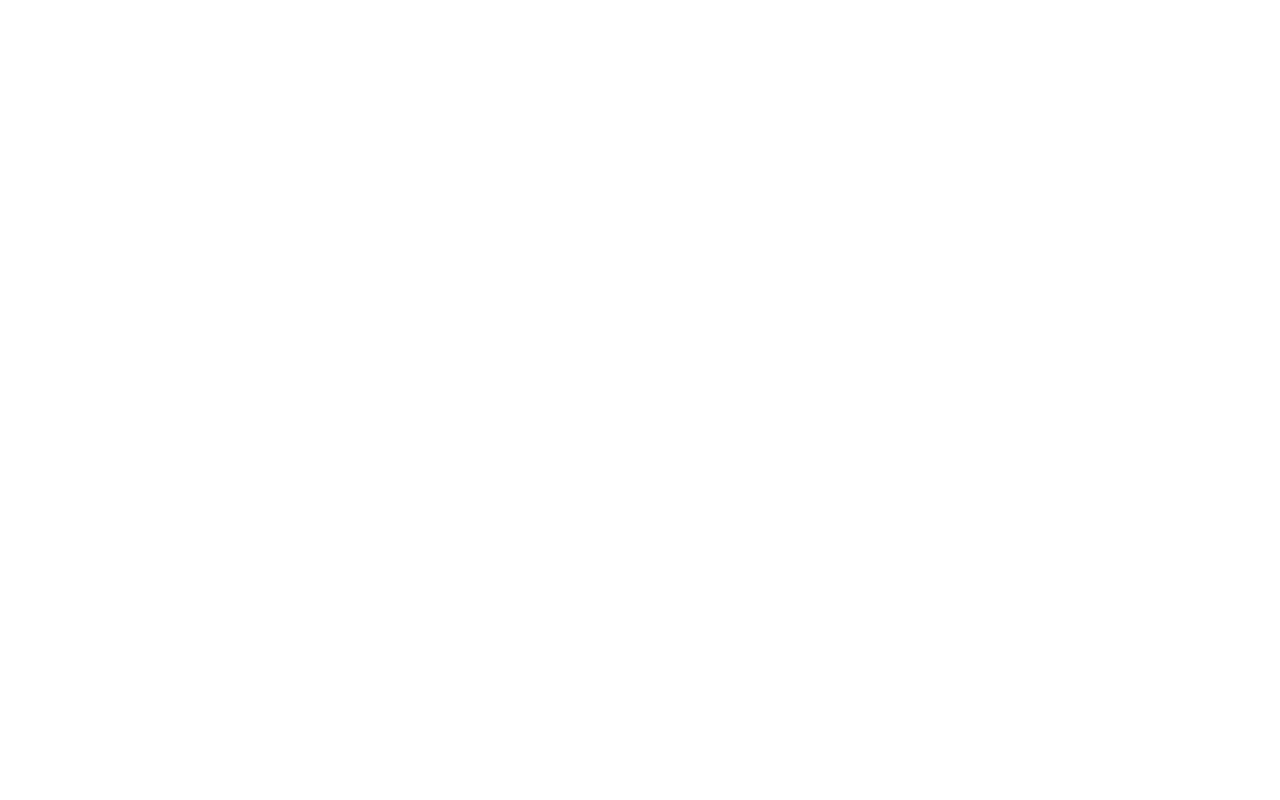
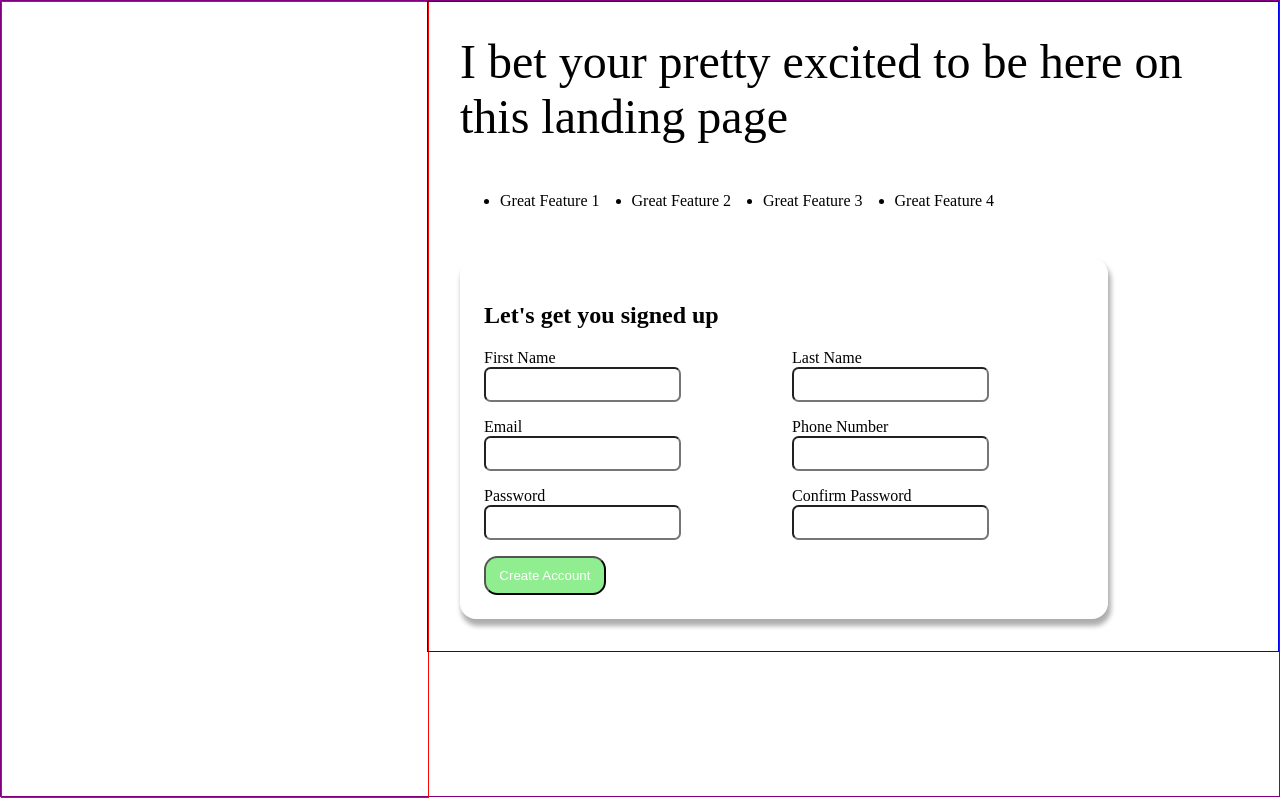
Before and after one commit to Eoin-k/Signup-Page---ODIN, a plain HTML site: page index.html in a window 1280 px wide. Drawn offline with Linux system fonts and the light colour scheme.

Commit message:
page structure, form and basic css added

```diff
--- a/index.html
+++ b/index.html
@@ -4,9 +4,61 @@
     <link rel="stylesheet" href="styles.css">
     <meta charset="UTF-8">
     <meta name="viewport" content="width=device-width, initial-scale=1.0">
-    <title>Document</title>
+    <title>Odin sign up form </title>
 </head>
 <body>
-
+    <section class="outer-section">
+        <div class="sidebar"></div>
+        <div class="main-container">
+            <div class="content-wrapper">
+                <div class="container">
+                    <p class="hero-text">I bet your pretty excited to be here on this landing page</p>
+                    <div class="features-wrapper">
+                    <ul class="features-list">
+                    <li>Great Feature 1</li>
+                    <li>Great Feature 2</li>
+                    <li>Great Feature 3</li>
+                    <li>Great Feature 4</li>
+                </ul>
+            </div>
+                <div class="form-wrapper">
+                    <form action="nowhere.myurl.com" method="post">
+                        <section class="form-section">
+                        <h2 class="form-heading">Let's get you signed up</h2>
+                        <section class="form-outer-wrapper" >
+                        <div class="form-fields-wrapper">
+                        <label for="firstname">First Name</label>
+                        <input id="firstname" name="firstname" type="text">
+                        </div>
+                        <div class="form-fields-wrapper">
+                        <label for="lastname">Last Name</label>
+                        <input name="lastname" id="lastname" type="text">
+                        </div>
+                        <div class="form-fields-wrapper">
+                            <label for="email">Email</label>
+                            <input id="email" name="email" type="email">
+                        </div>
+                        <div class="form-fields-wrapper">
+                            <label for="number">Phone Number</label>
+                            <input id="number" name="phonenumber" type="number">
+                            </div>
+                        <div class="form-fields-wrapper">
+                        <label for="password1">Password</label>
+                        <input id="password1" type="password" required>
+                        </div>
+                        <div class="form-fields-wrapper">
+                        <label for="password2">Confirm Password</label>
+                        <input id="password2" type="password" required>
+                            </div>
+                    </section>
+                        </section>
+                        <button class="submit-btn" type="submit">Create Account</button>
+                    </form>
+                        </div>
+                </div>
+                </div>
+            </div>
+        </div>
+    </section>
 </body>
 </html>
--- a/styles.css
+++ b/styles.css
@@ -2,3 +2,82 @@ body {
     margin: 0;
     box-sizing: border-box;
 }
+p{
+    margin: 0
+}
+.sidebar{
+    width: 100%;
+    border: 1px solid red;
+    height: 100%;
+}
+
+.outer-section{
+    border: 1px solid purple;
+    height: calc(100vh - 5px);
+    display: grid;
+    grid-template-columns: minmax(0, 1fr) minmax(0, 2fr);
+}
+
+.hero-text{
+font-size: 3rem;
+}
+.content-wrapper{
+    display: flex;
+    border: 1px solid blue;
+
+}
+
+.container {
+    display: flex;
+    flex-direction: column;
+    gap: 2rem;
+    width: 100%;
+    margin: 0 auto;
+    padding: 2rem;
+}
+
+.form-wrapper{
+    display: flex;
+    width: 100%;
+    flex-direction: column;
+    border-radius: 1em;
+    padding: 1.5rem;
+    max-width: 600px;
+     -webkit-box-shadow: 2px 6px 5px 1px rgba(0,0,0,0.32);
+    -moz-box-shadow: 2px 6px 5px 1px rgba(0,0,0,0.32);
+    box-shadow: 2px 6px 5px 1px rgba(0,0,0,0.32);
+}
+
+.form-section{
+    display: flex;
+    flex-direction: column;
+
+}
+
+.form-outer-wrapper{
+    display: grid;
+    grid-template-columns: 1fr 1fr;
+    gap: 1rem;
+
+}
+
+.form-fields-wrapper input{
+    display: flex;
+    flex-direction: row;
+    padding: .5rem;
+    border-radius: .5em;
+}
+
+.submit-btn{
+    margin-top: 1rem;
+    padding: .75em 1em;
+    background-color: lightgreen;
+    color:white;
+    border-radius: 1em;
+}
+
+.features-list{
+    display: flex;
+    flex-direction: row;
+    gap: 2rem;
+}
```
